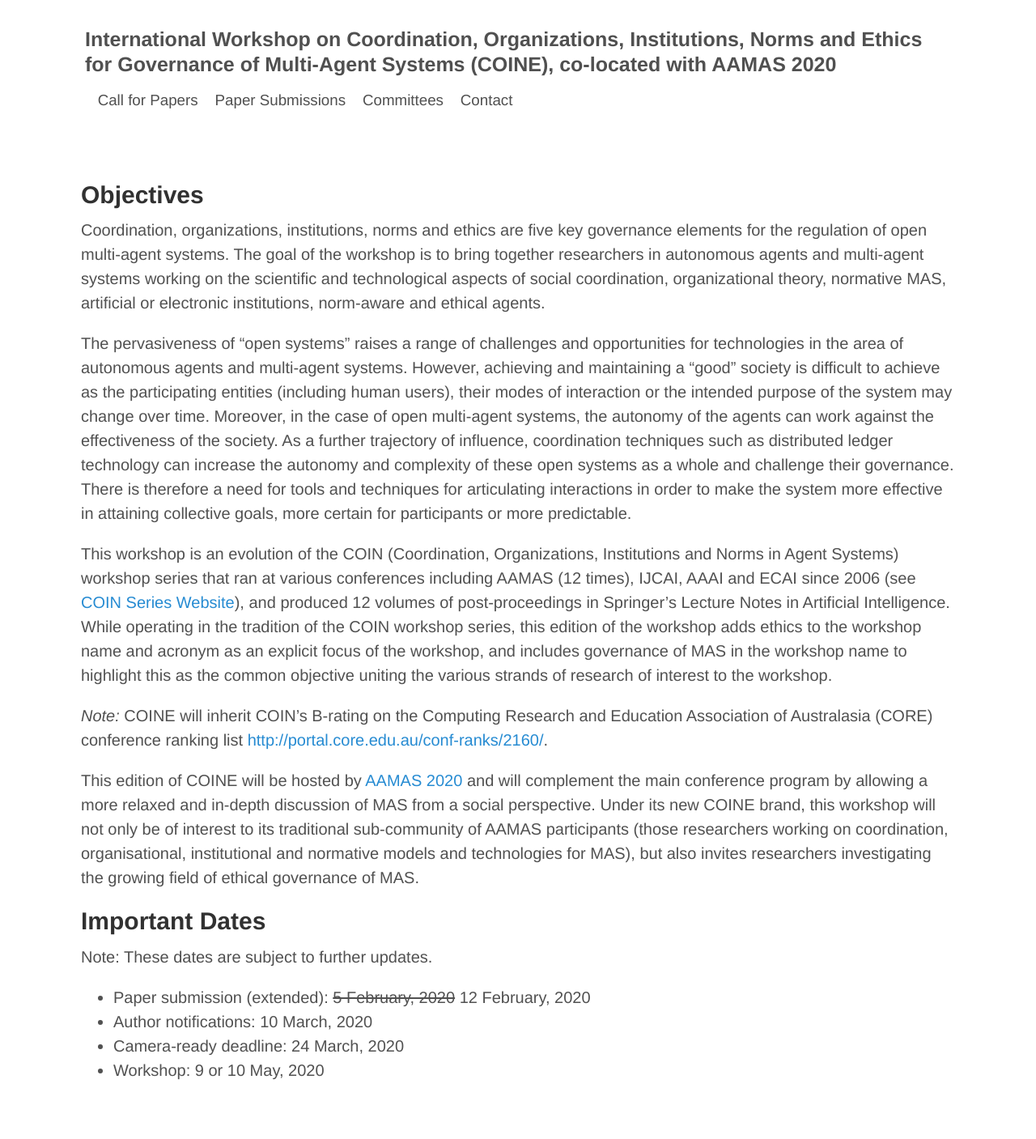
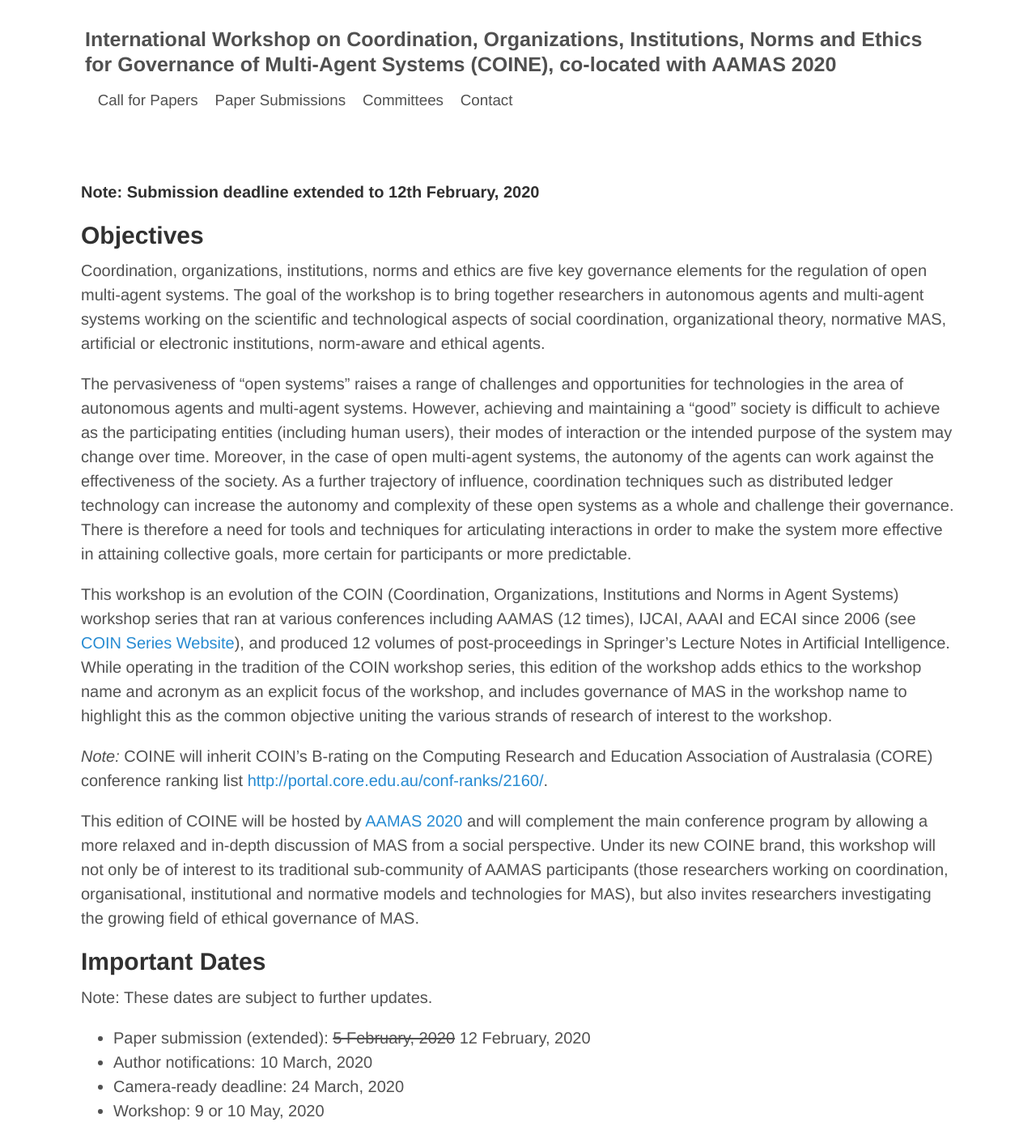
Before and after one commit to coin-workshop/coine-2020-new-zealand, a Jekyll site: the page built from index.md, in a window 1280 px wide. Shown: the whole page at 81% size. Built offline with Jekyll 4.4.1, drawn with Linux system fonts in a browser that asks for light colours; before the commit the page ends 1357 px from its top, so only the background shows below that.

Commit message:
Add extension note

```diff
--- a/index.md
+++ b/index.md
@@ -2,6 +2,8 @@
 layout: default
 title: COINE
 ---
+
+**Note: Submission deadline extended to 12th February, 2020**
 
 ## Objectives
 
```
